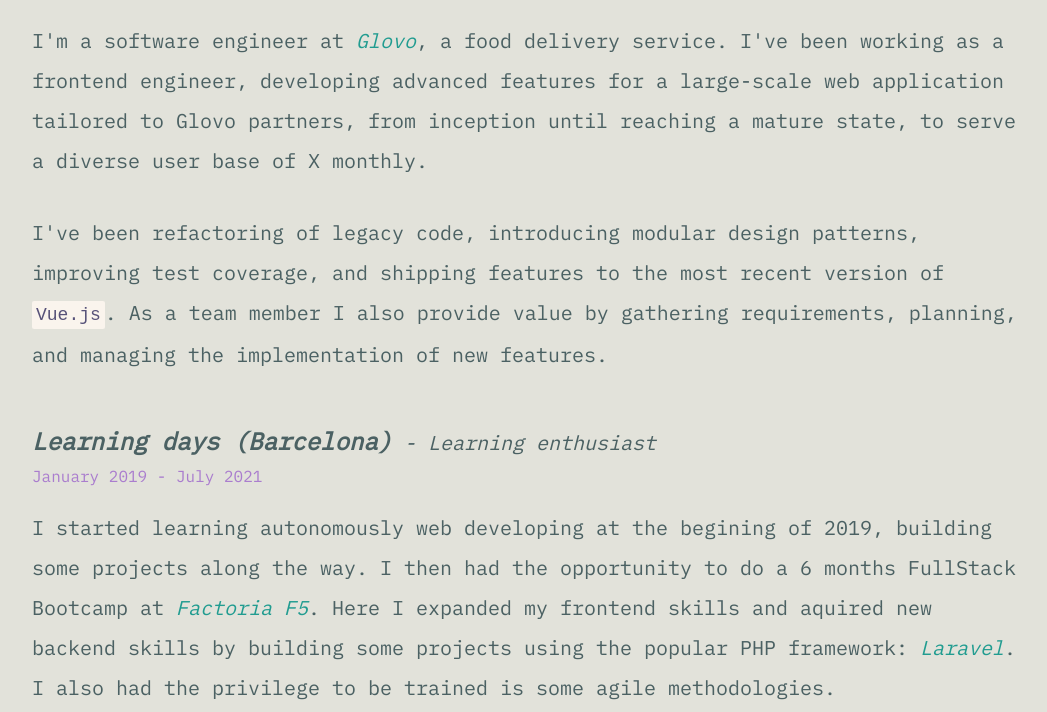
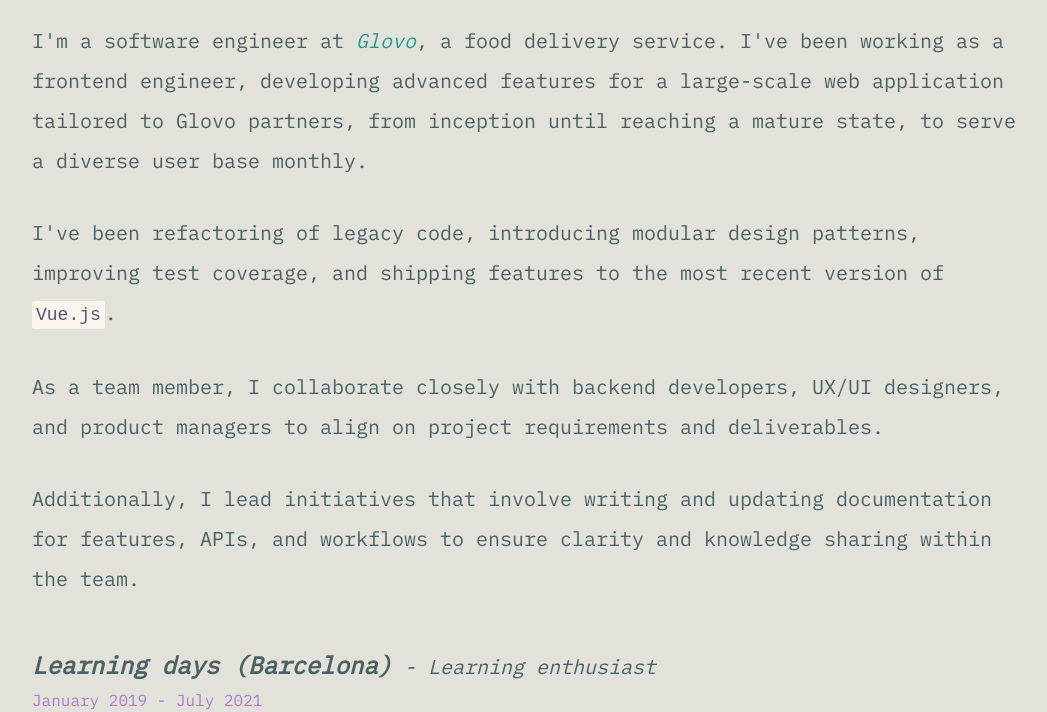
Before and after one commit to vanessacor/lollypoppe, an Astro site: page /work in a window 1280 px wide. Shown: the part 511-1223 px from the top of the page, without its empty margins (112-1159 px from the left). Built offline with nearby package versions, Linux system fonts and the light colour scheme; Astro itself is replaced by a stand-in of ours; some packages are replaced by stand-ins of ours.

Commit message:
content: update work section

```diff
--- a/src/content/work/bootcamp.mdx
+++ b/src/content/work/bootcamp.mdx
@@ -19,7 +19,7 @@ softSkills: ["Project Management", "Team Collaboration"]
 dates: "January 2019 - July 2021"
 ---
 
-I started learning autonomously web developing at the begining of 2019, building some projects along the way. I then had the opportunity to do a 6 months FullStack Bootcamp at [Factoria F5](https://factoriaf5.org/). Here I expanded my frontend skills and aquired new backend skills by building some projects using the popular PHP framework: [Laravel](https://laravel.com/). I also had the privilege to be trained is some agile methodologies.
+I started learning autonomously web developing at the begining of 2019, building some projects along the way. I then had the opportunity to do a 6 months FullStack Bootcamp at [Factoria F5](https://factoriaf5.org/). Here I expanded my frontend skills and acquired new backend skills by building some projects using the popular PHP framework: [Laravel](https://laravel.com/). I also had the privilege to be trained in agile methodologies.
 
 During these years, I played with several projects, both collaborative and personal. These experiences included: my personal static website, an institutional website with a custom content management system, a couple of small web applications, like appointment and bookshelf management.
 
--- a/src/content/work/glovo.mdx
+++ b/src/content/work/glovo.mdx
@@ -8,6 +8,10 @@ techSkills:
 dates: "From July 2021"
 ---
 
-I'm a software engineer at [Glovo](https://about.glovoapp.com/), a food delivery service. I've been working as a frontend engineer, developing advanced features for a large-scale web application tailored to Glovo partners, from inception until reaching a mature state, to serve a diverse user base of X monthly.
+I'm a software engineer at [Glovo](https://about.glovoapp.com/), a food delivery service. I've been working as a frontend engineer, developing advanced features for a large-scale web application tailored to Glovo partners, from inception until reaching a mature state, to serve a diverse user base monthly.
 
-I've been refactoring of legacy code, introducing modular design patterns, improving test coverage, and shipping features to the most recent version of `Vue.js`. As a team member I also provide value by gathering requirements, planning, and managing the implementation of new features.
+I've been refactoring of legacy code, introducing modular design patterns, improving test coverage, and shipping features to the most recent version of `Vue.js`.
+
+As a team member, I collaborate closely with backend developers, UX/UI designers, and product managers to align on project requirements and deliverables.
+
+Additionally, I lead initiatives that involve writing and updating documentation for features, APIs, and workflows to ensure clarity and knowledge sharing within the team.
--- a/src/content/work/ta.mdx
+++ b/src/content/work/ta.mdx
@@ -13,4 +13,4 @@ jobTitle: "Qualified Psychologist and other roles"
 dates: "Up to 2017"
 ---
 
-Throughout my years in the social services sector, I've held various roles contributing to community support and development. My responsibilities have encompassed areas such as education, special needs care, post-adoption and child protection services. This experience has equipped me with a strong skill set in project management, customer support, and team collaboration, garnered through practical involvement in the diverse contexts.
+Throughout my years in the social services sector, I've held various roles contributing to community support and development. My responsibilities have encompassed areas such as education, special needs care, post-adoption and child protection services. This experience has equipped me with a strong skill set in project management, customer support, and team collaboration, garnered through practical involvement in diverse contexts.
```
